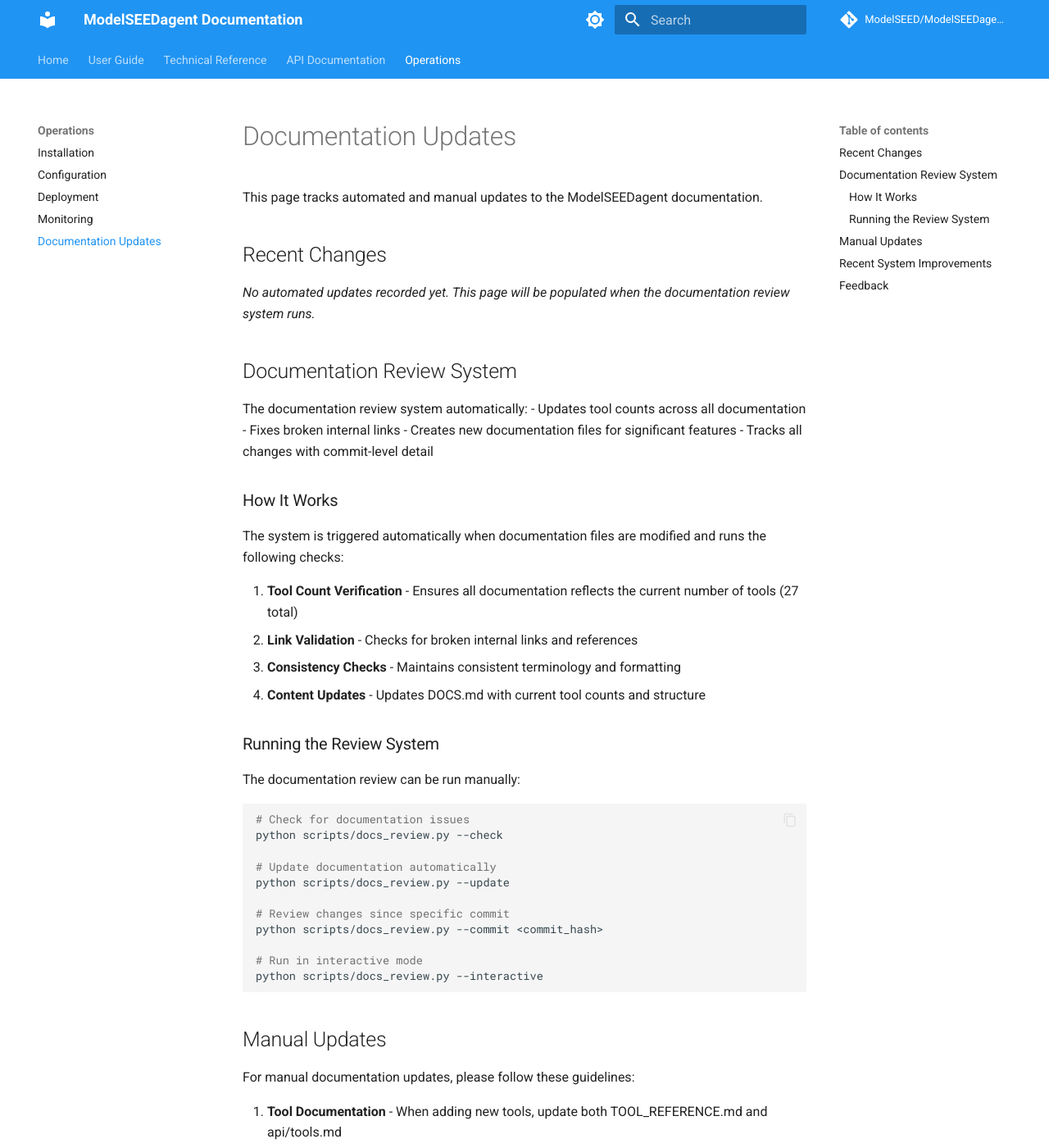
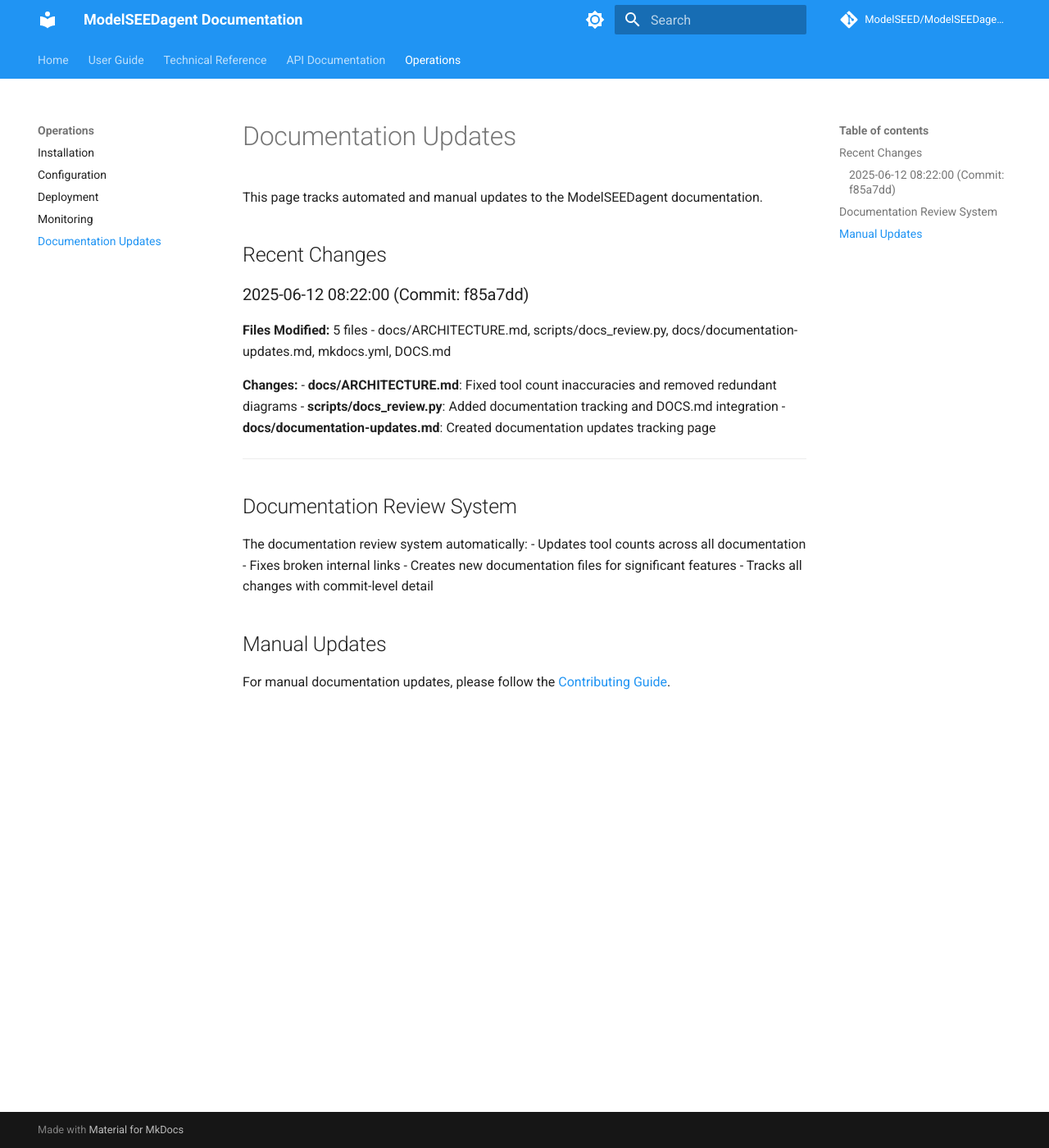
Before and after one commit to jplfaria/ModelSEEDagent, an MkDocs documentation site: the page built from docs/documentation-updates.md, in a window 1280 px wide and 1400 px high. Shown: the whole window at 82% size. Built offline with MkDocs 1.6.1 and Material for MkDocs 9.7.7, drawn with Linux system fonts in a browser that asks for light colours; comment, search, counter and statistics services are not loaded; some of the changed text lies outside the part shown.

Commit message:
docs: Add initial documentation tracking data for commit f85a7dd

````diff
--- a/docs/documentation-updates.md
+++ b/docs/documentation-updates.md
@@ -4,7 +4,17 @@ This page tracks automated and manual updates to the ModelSEEDagent documentatio
 
 ## Recent Changes
 
-*No automated updates recorded yet. This page will be populated when the documentation review system runs.*
+### 2025-06-12 08:22:00 (Commit: f85a7dd)
+
+**Files Modified:** 5 files
+- docs/ARCHITECTURE.md, scripts/docs_review.py, docs/documentation-updates.md, mkdocs.yml, DOCS.md
+
+**Changes:**
+- **docs/ARCHITECTURE.md**: Fixed tool count inaccuracies and removed redundant diagrams
+- **scripts/docs_review.py**: Added documentation tracking and DOCS.md integration
+- **docs/documentation-updates.md**: Created documentation updates tracking page
+
+---
 
 ## Documentation Review System
 
@@ -14,52 +24,6 @@ The documentation review system automatically:
 - Creates new documentation files for significant features
 - Tracks all changes with commit-level detail
 
-### How It Works
-
-The system is triggered automatically when documentation files are modified and runs the following checks:
-
-1. **Tool Count Verification** - Ensures all documentation reflects the current number of tools (27 total)
-2. **Link Validation** - Checks for broken internal links and references
-3. **Consistency Checks** - Maintains consistent terminology and formatting
-4. **Content Updates** - Updates DOCS.md with current tool counts and structure
-
-### Running the Review System
-
-The documentation review can be run manually:
-
-```bash
-# Check for documentation issues
-python scripts/docs_review.py --check
-
-# Update documentation automatically
-python scripts/docs_review.py --update
-
-# Review changes since specific commit
-python scripts/docs_review.py --commit <commit_hash>
-
-# Run in interactive mode
-python scripts/docs_review.py --interactive
-```
-
 ## Manual Updates
 
-For manual documentation updates, please follow these guidelines:
-
-1. **Tool Documentation** - When adding new tools, update both TOOL_REFERENCE.md and api/tools.md
-2. **Architecture Changes** - Update ARCHITECTURE.md to reflect any significant system changes
-3. **User Guides** - Keep user-facing documentation clear and up-to-date
-4. **Link Maintenance** - Ensure all internal links use correct relative paths
-
-## Recent System Improvements
-
-- **Enhanced Review Script** - Added automatic DOCS.md updates and change tracking
-- **Tool Count Accuracy** - Updated all documentation to reflect accurate tool counts (27 total)
-- **Architecture Cleanup** - Removed redundant diagrams and consolidated content structure
-- **mkdocs Integration** - Added automatic documentation updates tracking
-
-## Feedback
-
-If you notice any documentation issues or inaccuracies, please:
-- Run the documentation review script to check for automated fixes
-- Report persistent issues to the development team
-- Suggest improvements for clarity and user experience
+For manual documentation updates, please follow the [Contributing Guide](archive/development/CONTRIBUTING.md).
````
Also changed, not shown: docs/documentation-updates.json (added, +39 -0 lines).
